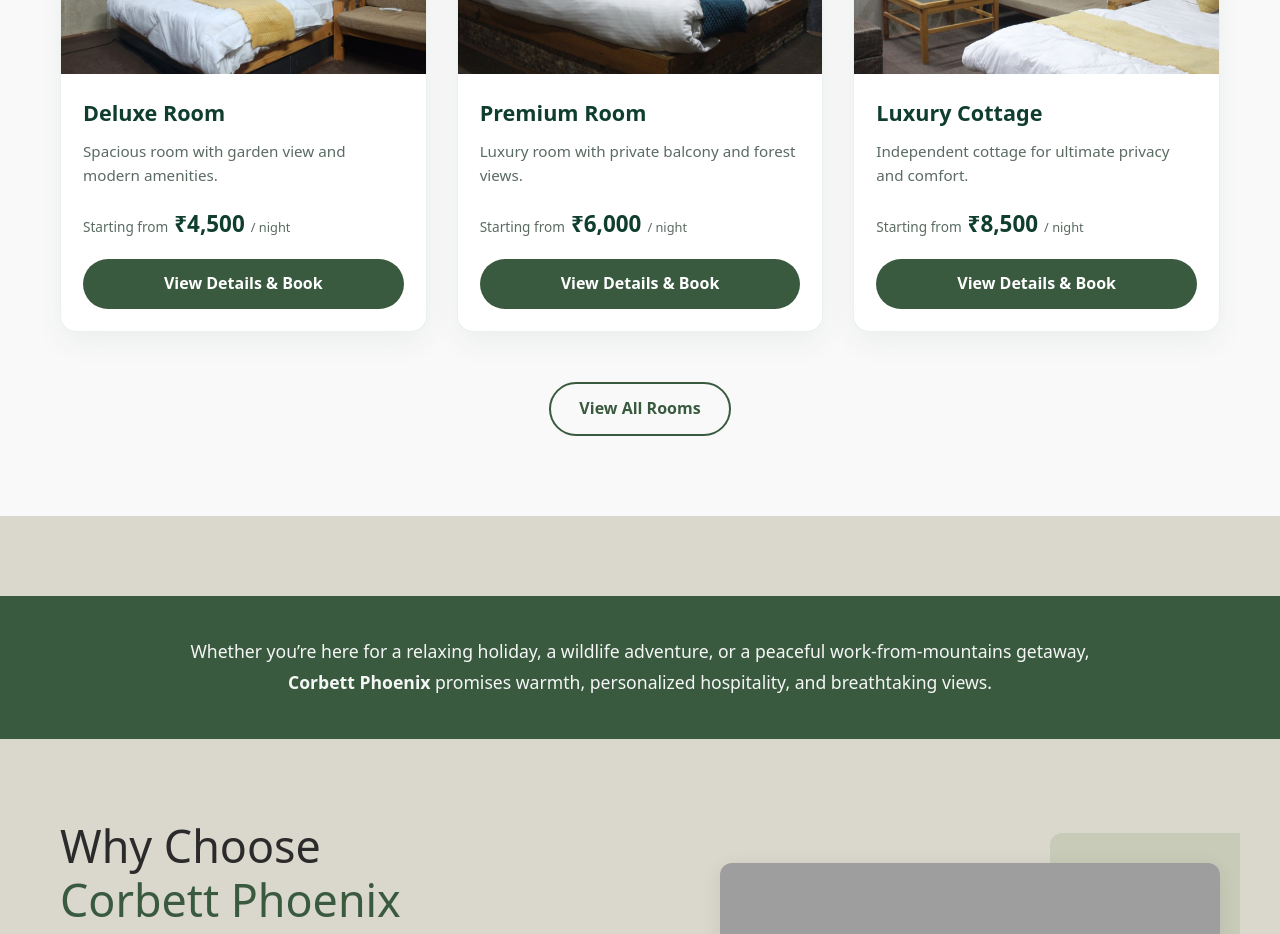
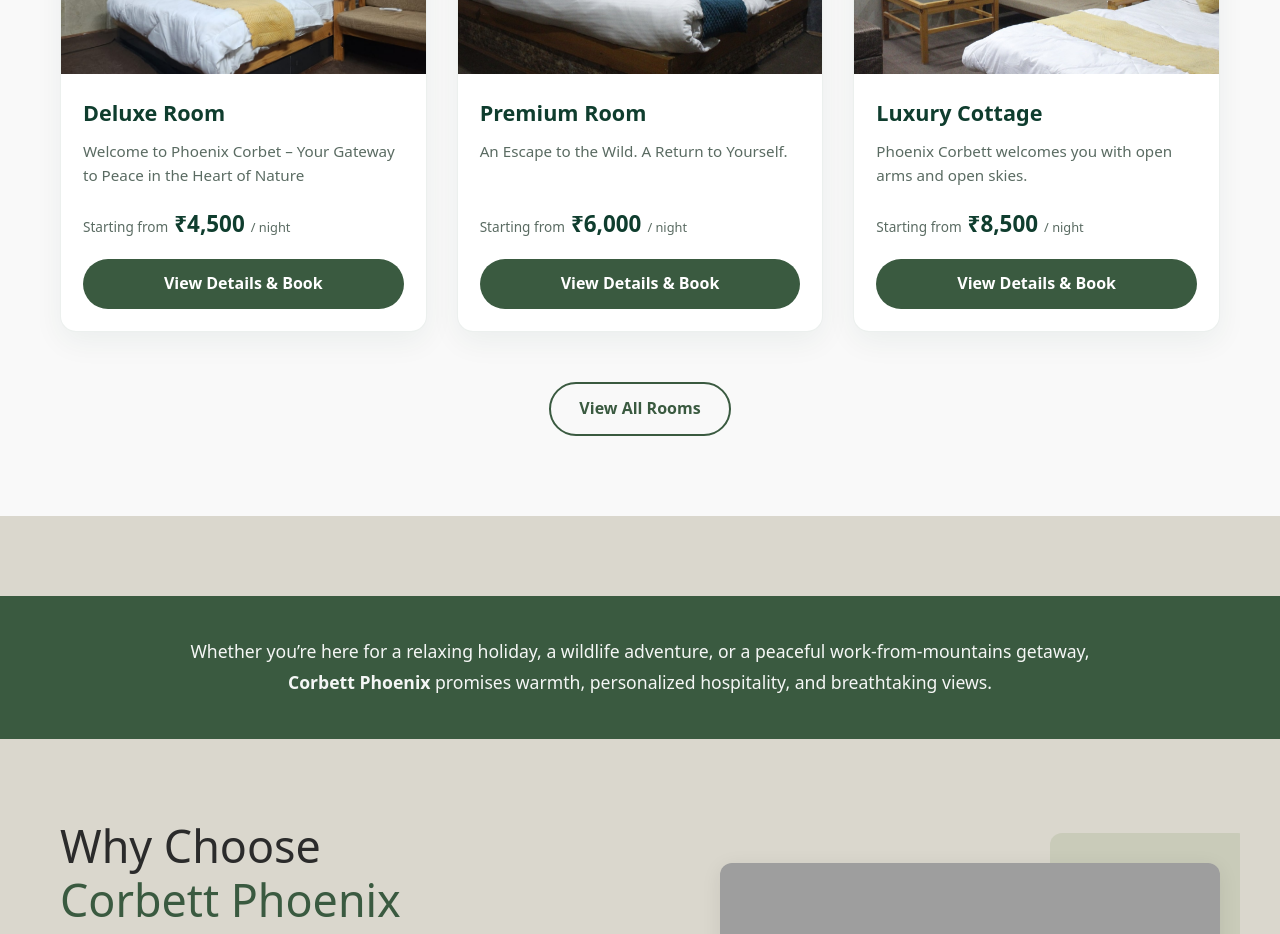
Before and after one commit to Aegis76/Corbett-Phoenix, a React (Vite) app: page / in a window 1280 px wide. Shown: the part 1840-2774 px from the top of the page. Built offline with nearby package versions, Linux system fonts and the light colour scheme; grey boxes are pictures that could not be loaded.

Commit message:
Revise room descriptions for better engagement
Updated room descriptions to enhance marketing appeal.

```diff
--- a/src/pages/Home.jsx
+++ b/src/pages/Home.jsx
@@ -12,9 +12,9 @@ import NearbyAttractions from "../components/NearbyAttractions";
 import WhyChooseUs from "../components/WhyChooseUs";
 
 const rooms = [
-  { id: 1, name: "Deluxe Room", description: "Spacious room with garden view and modern amenities.", image: "/HotelImages/FamilySuite.jpeg", price: "4,500" },
-  { id: 2, name: "Premium Room", description: "Luxury room with private balcony and forest views.", image: "/HotelImages/DeluxeRoom.jpeg", price: "6,000" },
-  { id: 3, name: "Luxury Cottage", description: "Independent cottage for ultimate privacy and comfort.", image: "/HotelImages/PremiumRoom.jpeg", price: "8,500" },
+  { id: 1, name: "Deluxe Room", description: "Welcome to Phoenix Corbet – Your Gateway to Peace in the Heart of Nature", image: "/HotelImages/FamilySuite.jpeg", price: "4,500" },
+  { id: 2, name: "Premium Room", description: "An Escape to the Wild. A Return to Yourself.", image: "/HotelImages/DeluxeRoom.jpeg", price: "6,000" },
+  { id: 3, name: "Luxury Cottage", description: "Phoenix Corbett welcomes you with open arms and open skies.", image: "/HotelImages/PremiumRoom.jpeg", price: "8,500" },
 ];
 
 const packages = [
```
